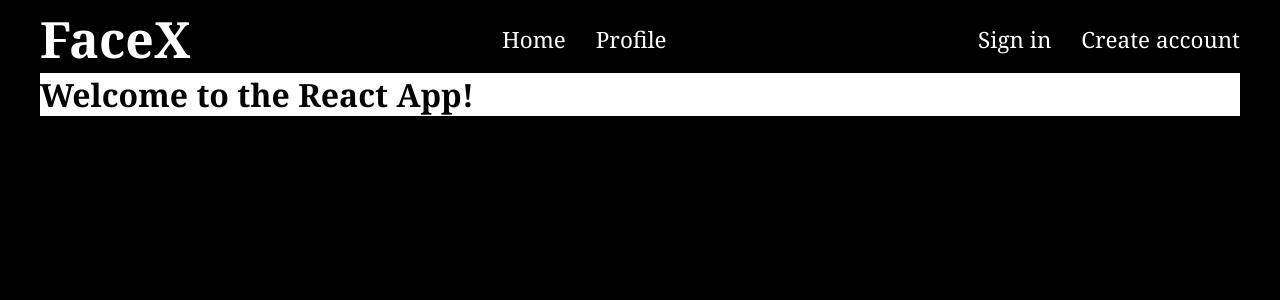
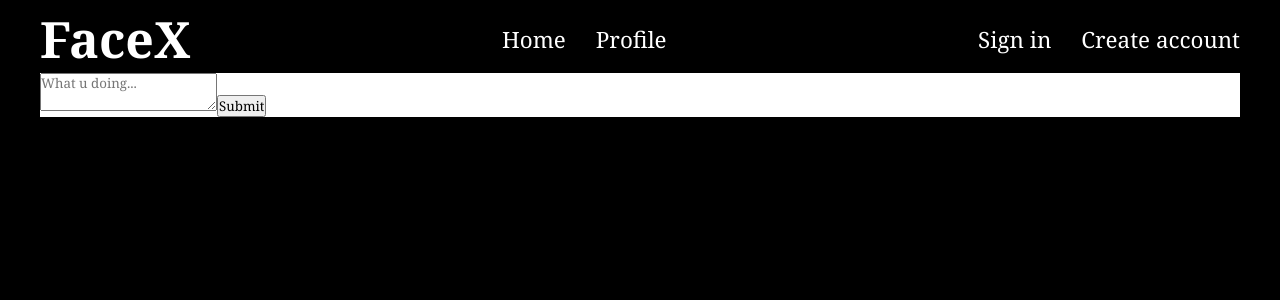
Before and after one commit to froispro6969/FaceX, a React (Vite) app: page / in a window 1280 px wide. Shown: the top 300 px of the page. Built offline with nearby package versions, Linux system fonts and the light colour scheme; no server answers.

Commit message:
Created a posting function

```diff
--- /dev/null
+++ b/src/pages/CreatePost.tsx
@@ -0,0 +1,38 @@
+import { addDoc, collection } from 'firebase/firestore'
+import { auth, db } from '../config/Firebase-config';
+import { useAuthState } from 'react-firebase-hooks/auth';
+import { useForm } from 'react-hook-form';
+
+interface CreatePosts {
+    description: string;
+}
+
+
+export const CreatePost = () => {
+
+const [user] = useAuthState(auth);
+const postRef = collection(db, "Posts");
+
+
+const { register, handleSubmit } = useForm<CreatePosts>({
+
+});
+
+
+const onCreatePost = async (data:CreatePosts) => {
+    await addDoc(postRef, {
+        ...data,
+        username: user?.email,
+        userID:  user?.uid,
+    })
+}
+
+
+
+    return (
+    <form onSubmit={handleSubmit(onCreatePost)}>
+        <textarea placeholder="What u doing..." {...register("description")}></textarea>
+        <input type="submit" />
+    </form>
+    )
+}
--- a/src/pages/Home.tsx
+++ b/src/pages/Home.tsx
@@ -1,8 +1,10 @@
+import { CreatePost } from './createPost'
+
 export const Home = () => {
     return (
         <div className="home-container">
             <div className="home-page">
-                <h1>Welcome to the React App!</h1>
+                <CreatePost></CreatePost>
             </div>
         </div>
     )
```
